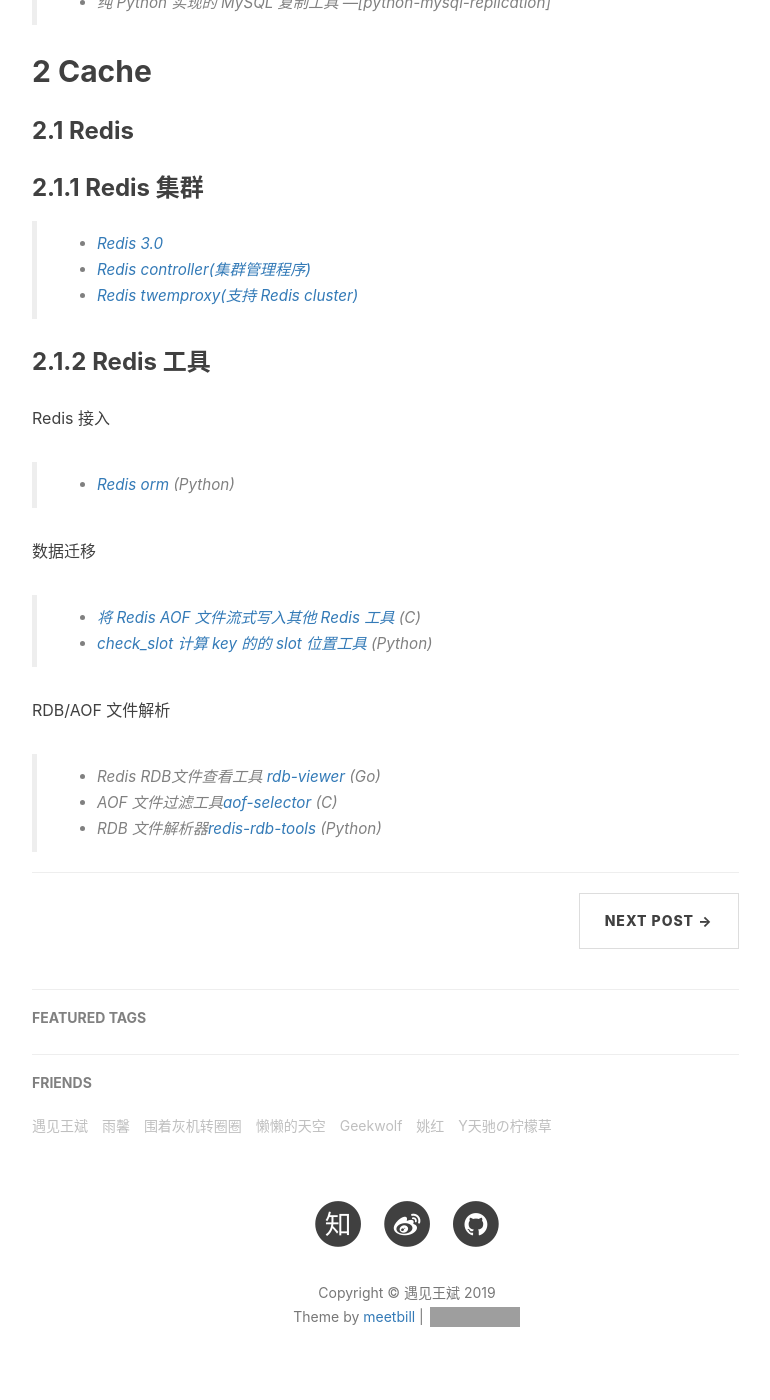
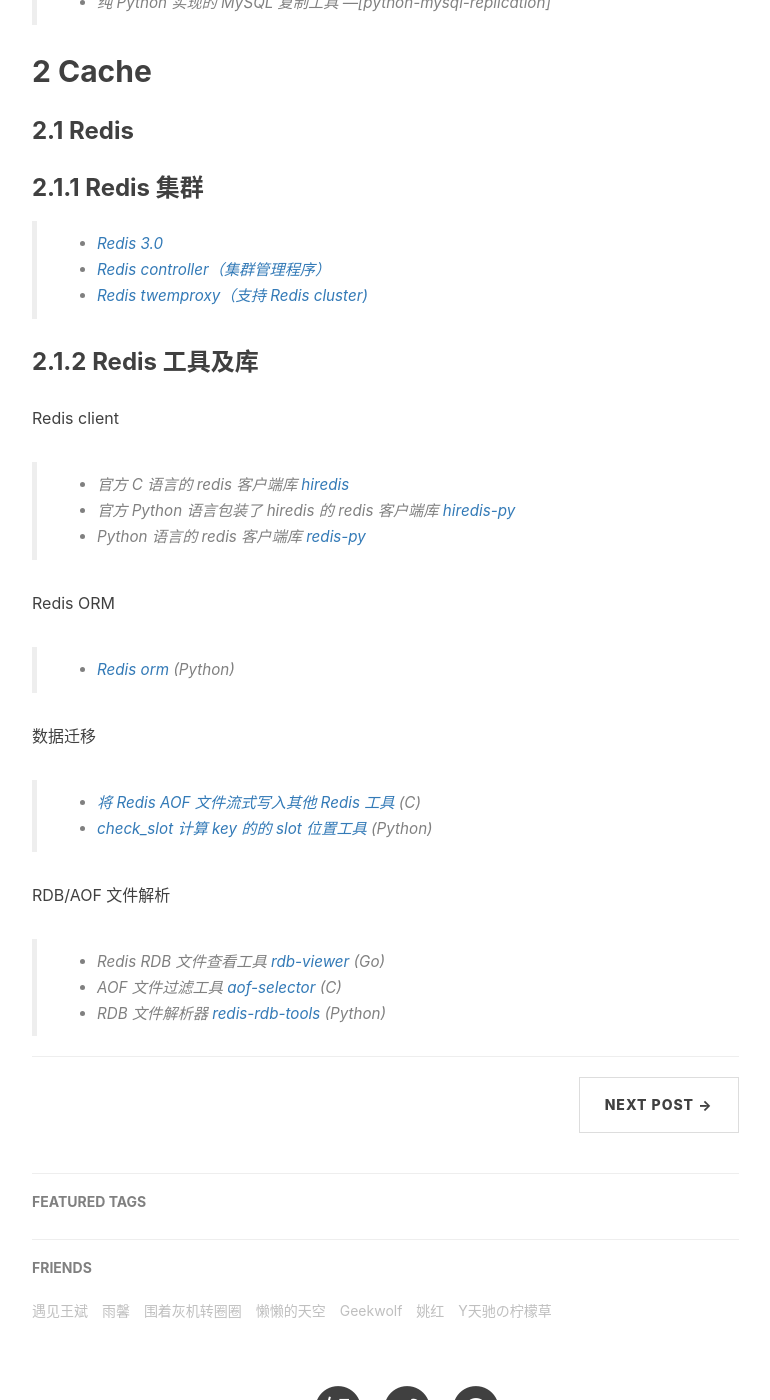
Before and after one commit to meetbill/meetbill.github.io, a Jekyll site: the page built from _posts/2016-05-31-db.md, in a window 1280 px wide and 1400 px high, scrolled down 688 px. Shown: the whole window, without its empty margins (233-1003 px from the left). Built offline with Jekyll 4.4.1, drawn with Linux system fonts in a browser that asks for light colours; nearby versions of some CDN libraries; comment, search, counter and statistics services are not loaded; grey boxes are pictures that could not be loaded.

Commit message:
[Changed]:update db redis

```diff
--- a/_posts/2016-05-31-db.md
+++ b/_posts/2016-05-31-db.md
@@ -1,6 +1,6 @@
 ---
 layout: post
-title: 数据库&缓存
+title: 数据库 & 缓存
 date:   2016-05-28 22:36:00
 author:     "meetbill"
 categories: posts
@@ -23,12 +23,18 @@
 ### 2.1.1 Redis 集群
 
 > * [Redis 3.0](https://github.com/meetbill/redis)
-> * [Redis controller(集群管理程序)](https://github.com/meetbill/cc)
-> * [Redis twemproxy(支持 Redis cluster)](https://github.com/meetbill/r3proxy)
+> * [Redis controller（集群管理程序）](https://github.com/meetbill/cc)
+> * [Redis twemproxy（支持 Redis cluster)](https://github.com/meetbill/r3proxy)
 
-### 2.1.2 Redis 工具
+### 2.1.2 Redis 工具及库
 
-Redis 接入
+Redis client
+
+> * 官方 C 语言的 redis 客户端库 [hiredis](https://github.com/redis/hiredis)
+> * 官方 Python 语言包装了 hiredis 的 redis 客户端库 [hiredis-py](https://github.com/redis/hiredis-py)
+> * Python 语言的 redis 客户端库 [redis-py](https://github.com/andymccurdy/redis-py)
+
+Redis ORM
 
 > * [Redis orm](https://github.com/meetbill/redis-orm) (Python)
 
@@ -39,6 +45,6 @@
 
 RDB/AOF 文件解析
 
-> * Redis RDB文件查看工具 [rdb-viewer](https://github.com/meetbill/rdb-viewer) (Go)
-> * AOF 文件过滤工具[aof-selector](https://github.com/meetbill/aof-selector) (C)
-> * RDB 文件解析器[redis-rdb-tools](https://github.com/meetbill/redis-rdb-tools) (Python)
+> * Redis RDB 文件查看工具 [rdb-viewer](https://github.com/meetbill/rdb-viewer) (Go)
+> * AOF 文件过滤工具 [aof-selector](https://github.com/meetbill/aof-selector) (C)
+> * RDB 文件解析器 [redis-rdb-tools](https://github.com/meetbill/redis-rdb-tools) (Python)
```
